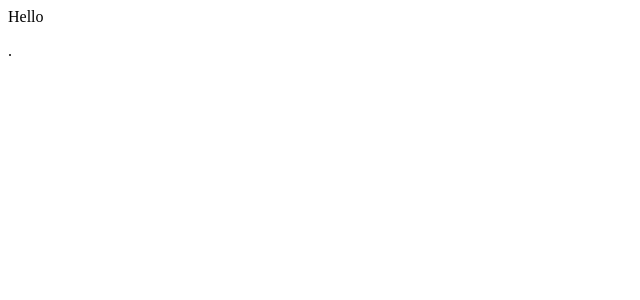
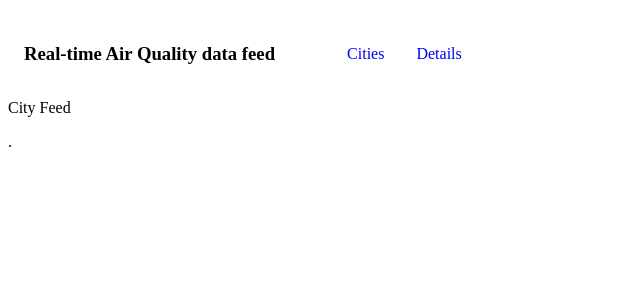
Before and after one commit to lily-coder/metrics-webapp, a React (Create React App) app: page / in a window 1280 px wide. Shown: the top 300 px of the page, without its empty margins (0-640 px from the left). Built offline with nearby package versions, Linux system fonts and the light colour scheme.

Commit message:
Add react router and display pages

```diff
--- a/src/App.css
+++ b/src/App.css
@@ -1,3 +1,26 @@
 .body {
   color: black;
 }
+
+li {
+  list-style: none;
+}
+
+a {
+  text-decoration: none;
+}
+
+.header-navbar {
+  display: flex;
+  align-items: center;
+}
+
+.header-nav-ul {
+  display: flex;
+}
+
+.header-text,
+.cities,
+.details {
+  margin: 1rem;
+}
--- a/src/App.js
+++ b/src/App.js
@@ -1,11 +1,23 @@
 import './App.css';
+import { BrowserRouter as Router, Switch, Route } from 'react-router-dom';
+import CityDetails from './components/CityDetails.js';
+import CityFeed from './components/CityFeed.js';
+import Header from './components/Header.js';
 
-function App() {
-  return (
-    <div className="App">
-      Hello
+const App = () => (
+  <Router>
+    <div className='app'>
+      <Header />
+      <Switch>
+        <Route exact path='/'>
+          <CityFeed />
+        </Route>
+        <Route path='/Details'>
+          <CityDetails />
+        </Route>
+      </Switch>
     </div>
-  );
-}
+  </Router>
+);
 
 export default App;
--- /dev/null
+++ b/src/components/CityDetails.js
@@ -0,0 +1,9 @@
+import React from 'react';
+
+const CityDetails = () => (
+    <div>
+      City Details
+    </div>
+);
+
+export default CityDetails;
--- /dev/null
+++ b/src/components/CityFeed.js
@@ -0,0 +1,9 @@
+import React from 'react';
+
+const CityFeed = () => (
+    <div>
+      City Feed
+    </div>
+);
+
+export default CityFeed;
--- /dev/null
+++ b/src/components/Header.js
@@ -0,0 +1,10 @@
+import React from 'react';
+import Navbar from './Navbar.js';
+
+const Header = () => (
+  <header className="header-section">
+    <Navbar />
+  </header>
+);
+
+export default Header;
--- /dev/null
+++ b/src/components/Navbar.js
@@ -0,0 +1,20 @@
+import React from 'react';
+import { NavLink } from 'react-router-dom';
+
+const Navbar = () => (
+    <nav className='header-navbar'>
+      <div className="header-text">
+        <h3>Real-time Air Quality data feed</h3>
+      </div>
+      <ul className="header-nav-ul">
+        <li className="cities">
+          <NavLink to='/' exact>Cities</NavLink>
+        </li>
+        <li className="details">
+          <NavLink to='/Details' exact>Details</NavLink>
+        </li>
+      </ul>
+    </nav>
+);
+
+export default Navbar;
```
